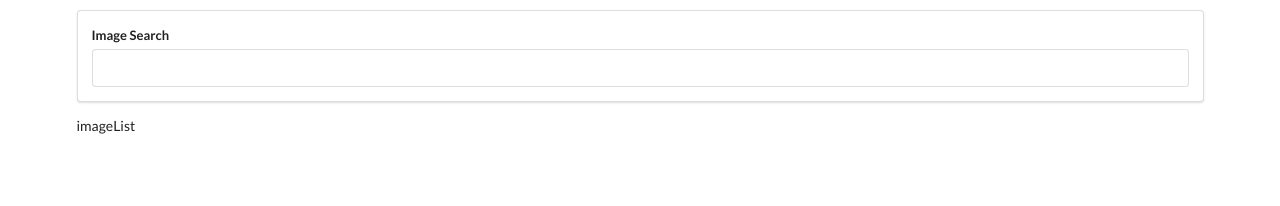
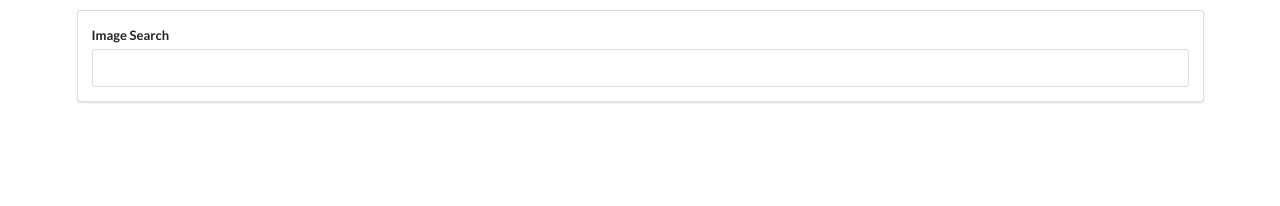
Before and after one commit to prakash-rahangdale/pics, a React (Create React App) app: page / in a window 1280 px wide. Shown: the top 206 px of the page. Built offline with nearby package versions, Linux system fonts and the light colour scheme.

Commit message:
rendering list of components

```diff
--- a/src/components/imageList.js
+++ b/src/components/imageList.js
@@ -1,8 +1,10 @@
 import React from 'react';
 
 const ImageList = props => {
-    console.log(props.images);
-    return <div>imageList</div>
+    const images = props.images.map((image) => {
+        return <img src={image.urls.regular} />
+    });
+
+    return <div>{images}</div>;
 };
-
 export default ImageList;
```
